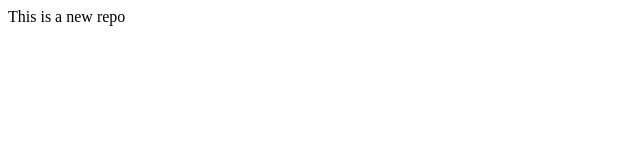
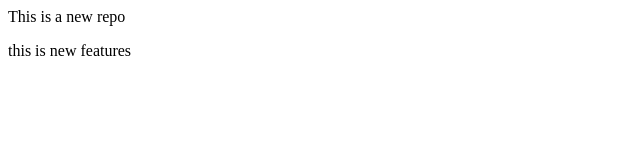
Before and after one commit to Dumeshwari/Localrepo, a plain HTML site: page index.html in a window 1280 px wide. Shown: the whole page, without its empty margins (0-640 px from the left). Drawn offline with Linux system fonts and the light colour scheme.

Commit message:
Add new feature

```diff
--- a/index.html
+++ b/index.html
@@ -1,3 +1,6 @@
 <p>
     This is a new repo
 </p>
+<p>
+    this is new features
+</p>
```
